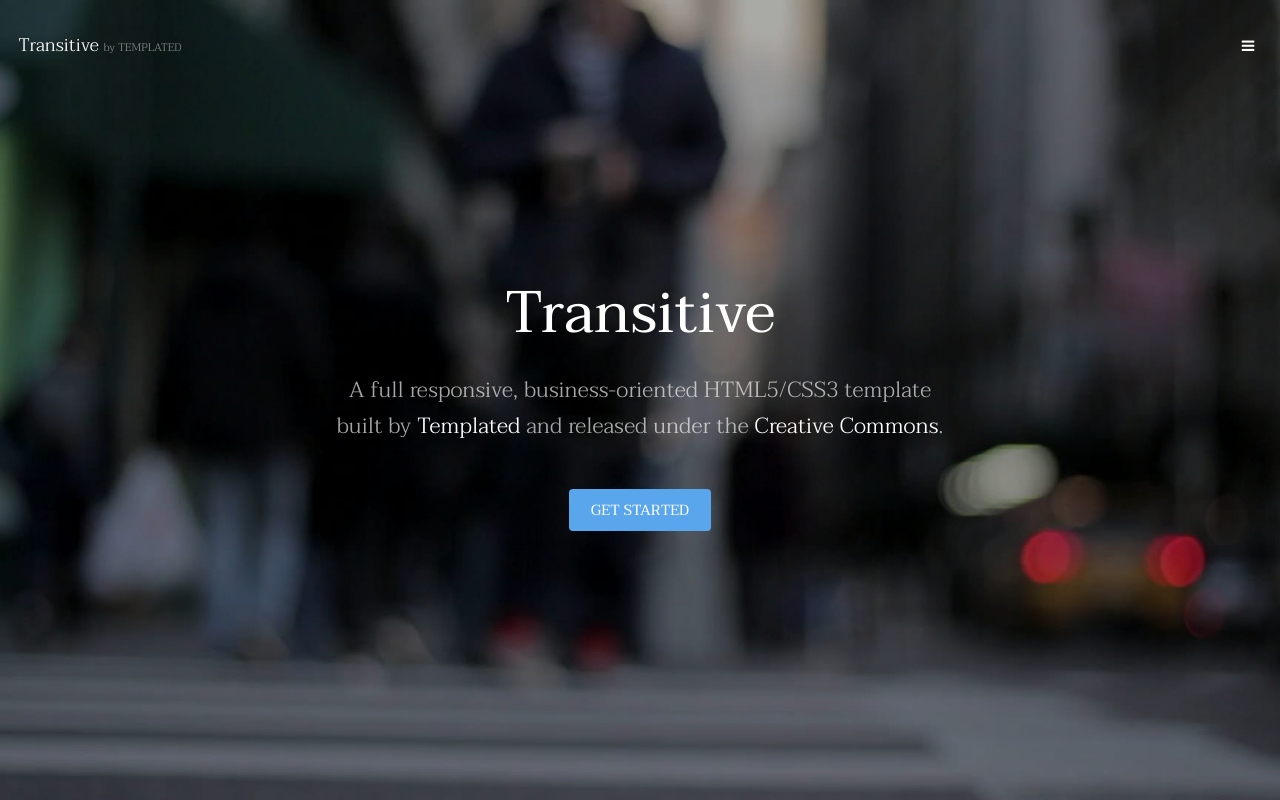
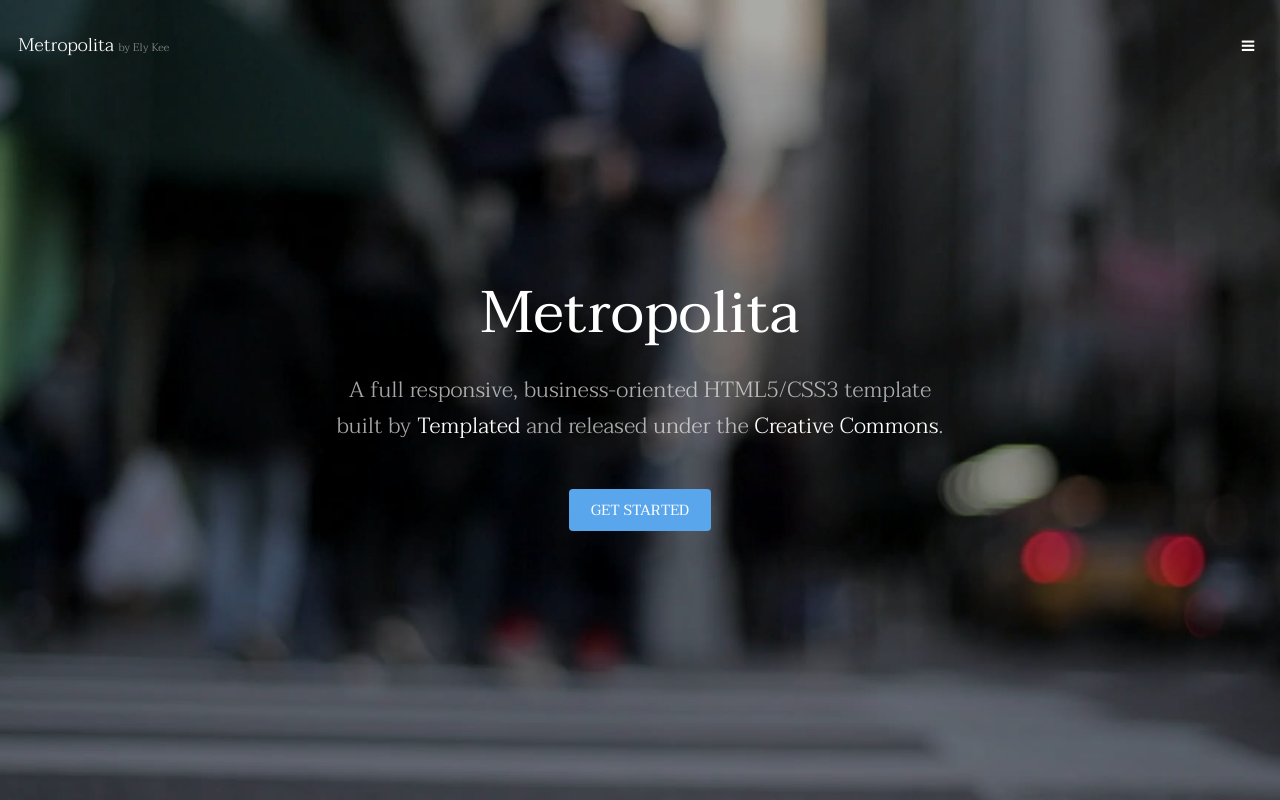
Before and after one commit to elykee/04_REP_METROPOLITA, a plain HTML site: page index.html in a window 1280 px wide. Shown: the top 800 px of the page. Drawn offline with Linux system fonts and the light colour scheme.

Commit message:
cambios en la portada por ELY

```diff
--- a/index.html
+++ b/index.html
@@ -6,7 +6,7 @@
 -->
 <html>
 	<head>
-		<title>Transitive by TEMPLATED</title>
+		<title>Metropolita by Ely Kee</title>
 		<meta charset="utf-8" />
 		<meta name="viewport" content="width=device-width, initial-scale=1" />
 		<link rel="stylesheet" href="assets/css/main.css" />
@@ -15,7 +15,7 @@
 
 		<!-- Header -->
 			<header id="header" class="alt">
-				<div class="logo"><a href="index.html">Transitive <span>by TEMPLATED</span></a></div>
+				<div class="logo"><a href="index.html">Metropolita <span>by Ely Kee</span></a></div>
 				<a href="#menu" class="toggle"><span>Menu</span></a>
 			</header>
 
@@ -36,7 +36,7 @@
 		-->
 			<section id="banner" data-video="images/banner">
 				<div class="inner">
-					<h1>Transitive</h1>
+					<h1>Metropolita</h1>
 					<p>A full responsive, business-oriented HTML5/CSS3 template<br />
 					built by <a href="https://templated.co/">Templated</a> and released under the <a href="https://templated.co/license">Creative Commons</a>.</p>
 					<a href="#one" class="button special scrolly">Get Started</a>
```
